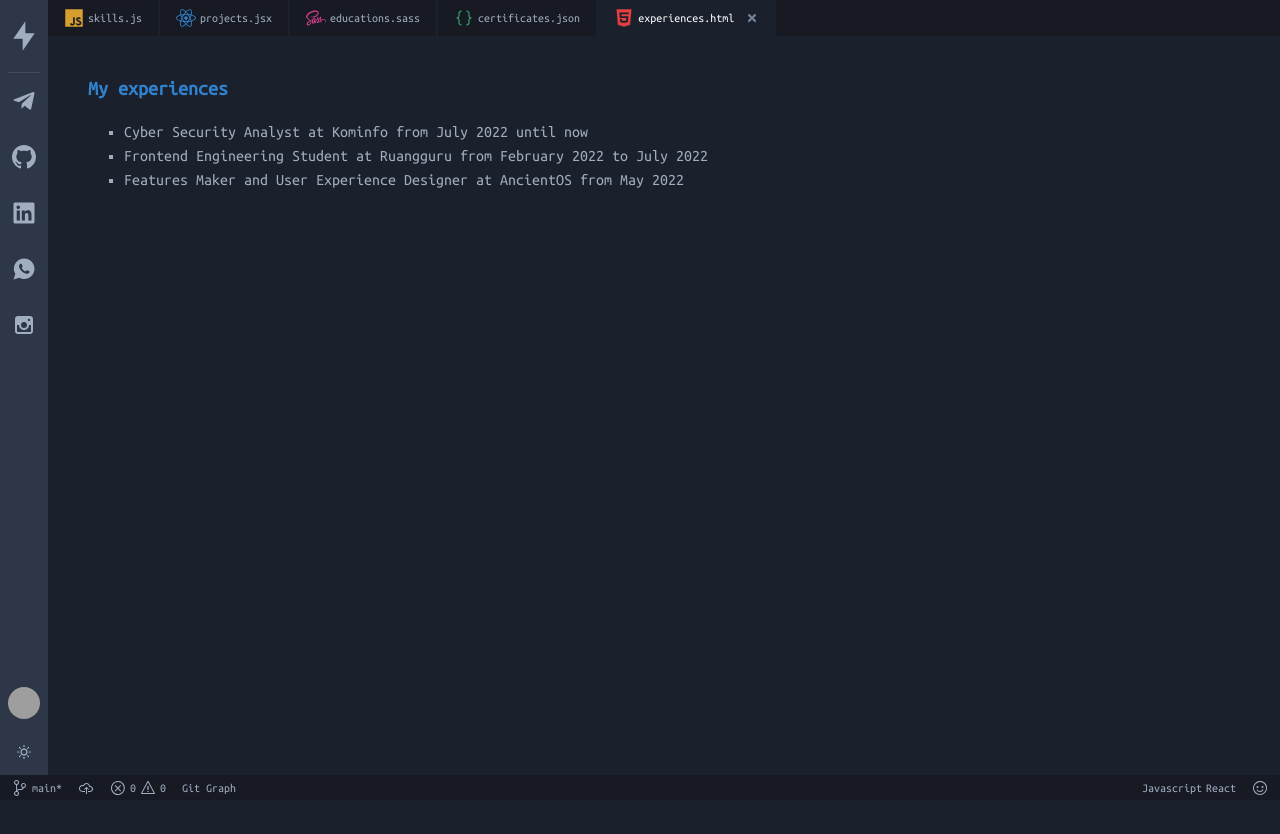
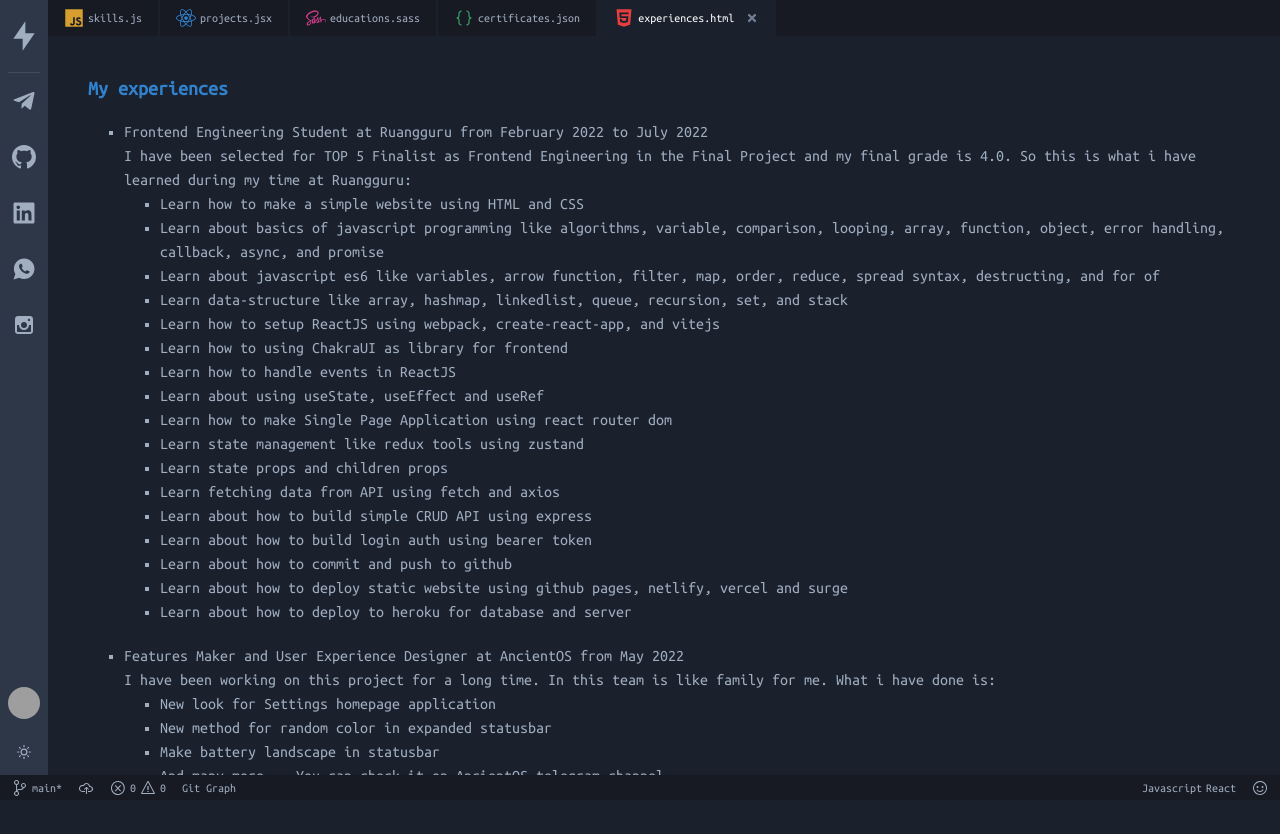
Before and after one commit to nabilaba/nabilaba.github.io, a React (Vite) app: page /experiences in a window 1280 px wide. Shown: the top 834 px of the page. Before the commit the page ends 800 px from the top, so only its background shows below. Built offline with nearby package versions, Linux system fonts and the light colour scheme; grey boxes are pictures that could not be loaded.

Commit message:
added experience data

```diff
--- a/src/pages/Experiences/index.jsx
+++ b/src/pages/Experiences/index.jsx
@@ -1,4 +1,5 @@
 import {
+  Box,
   Heading,
   ListItem,
   Stack,
@@ -14,20 +15,89 @@
     <Heading color="blue.500" fontSize="xl">
       My experiences
     </Heading>
-    <Stack color={useColorModeValue("gray.600", "gray.400")}>
+    <Box color={useColorModeValue("gray.600", "gray.400")}>
       <PagesItem>
-        <ListItem>
-          Cyber Security Analyst at Kominfo from July 2022 until now
-        </ListItem>
         <ListItem>
           Frontend Engineering Student at Ruangguru from February 2022 to July
           2022
         </ListItem>
+        <Text as={"p"}>
+          I have been selected for TOP 5 Finalist as Frontend Engineering in the
+          Final Project and my final grade is 4.0. So this is what i have
+          learned during my time at Ruangguru:
+        </Text>
+        <PagesItem>
+          <ListItem>
+            Learn how to make a simple website using HTML and CSS
+          </ListItem>
+          <ListItem>
+            Learn about basics of javascript programming like algorithms,
+            variable, comparison, looping, array, function, object, error
+            handling, callback, async, and promise
+          </ListItem>
+          <ListItem>
+            Learn about javascript es6 like variables, arrow function, filter,
+            map, order, reduce, spread syntax, destructing, and for of
+          </ListItem>
+          <ListItem>
+            Learn data-structure like array, hashmap, linkedlist, queue,
+            recursion, set, and stack
+          </ListItem>
+          <ListItem>
+            Learn how to setup ReactJS using webpack, create-react-app, and
+            vitejs
+          </ListItem>
+          <ListItem>
+            Learn how to using ChakraUI as library for frontend
+          </ListItem>
+          <ListItem>Learn how to handle events in ReactJS</ListItem>
+          <ListItem>Learn about using useState, useEffect and useRef</ListItem>
+          <ListItem>
+            Learn how to make Single Page Application using react router dom
+          </ListItem>
+          <ListItem>
+            Learn state management like redux tools using zustand
+          </ListItem>
+          <ListItem>Learn state props and children props</ListItem>
+          <ListItem>
+            Learn fetching data from API using fetch and axios
+          </ListItem>
+          <ListItem>
+            Learn about how to build simple CRUD API using express
+          </ListItem>
+          <ListItem>
+            Learn about how to build login auth using bearer token
+          </ListItem>
+          <ListItem>Learn about how to commit and push to github</ListItem>
+          <ListItem>
+            Learn about how to deploy static website using github pages,
+            netlify, vercel and surge
+          </ListItem>
+          <ListItem>
+            Learn about how to deploy to heroku for database and server
+          </ListItem>
+        </PagesItem>
+      </PagesItem>
+    </Box>
+    <Box color={useColorModeValue("gray.600", "gray.400")}>
+      <PagesItem>
         <ListItem>
           Features Maker and User Experience Designer at AncientOS from May 2022
         </ListItem>
+        <Text as={"p"}>
+          I have been working on this project for a long time. In this team is
+          like family for me. What i have done is:
+        </Text>
+        <PagesItem>
+          <ListItem>New look for Settings homepage application</ListItem>
+          <ListItem>New method for random color in expanded statusbar</ListItem>
+          <ListItem>Make battery landscape in statusbar</ListItem>
+          <ListItem>
+            And many more... You can check it on AncientOS telegram channel
+          </ListItem>
+        </PagesItem>
       </PagesItem>
-    </Stack>
+    </Box>
   </Stack>
 );
 
```
